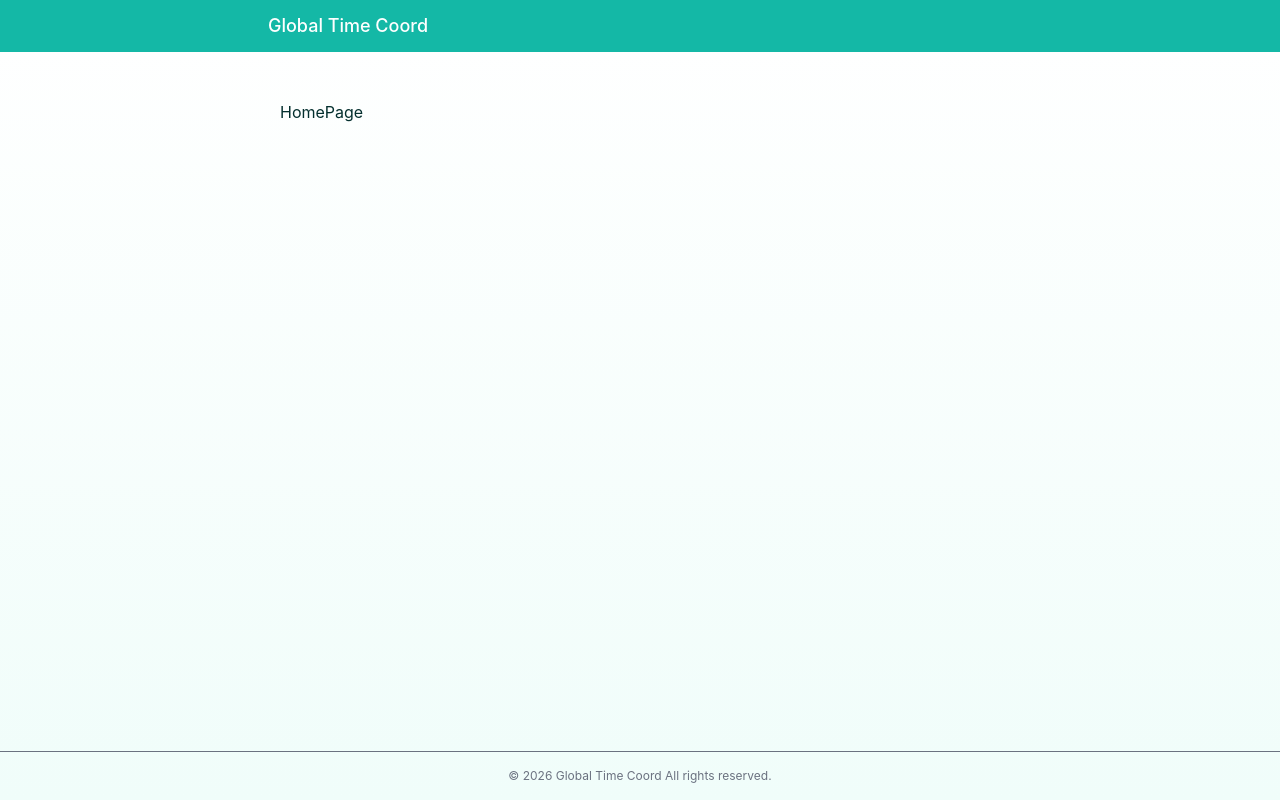
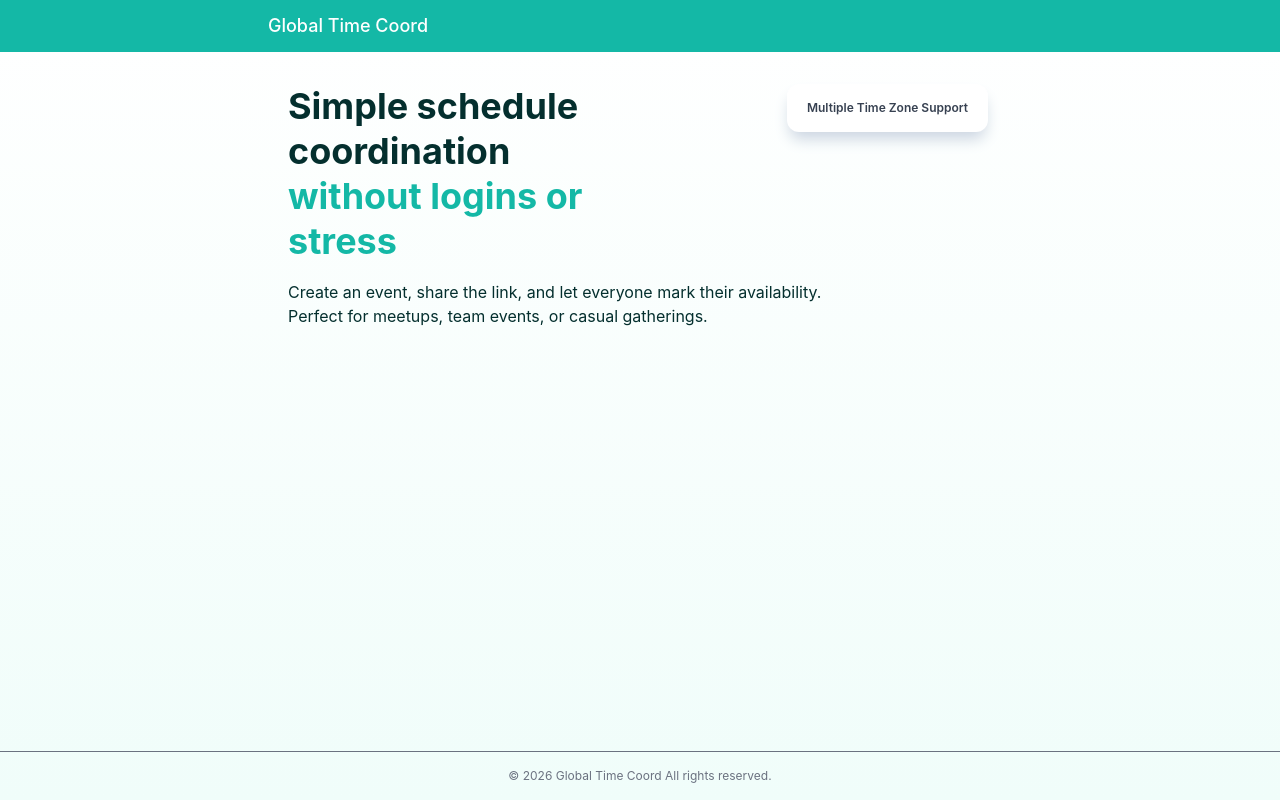
Before and after one commit to masuyama13/scheduling-polls, a React (Vite) app in the folder frontend/: page / in a window 1280 px wide. Built offline with nearby package versions, Linux system fonts and the light colour scheme.

Commit message:
Add app intro

```diff
--- /dev/null
+++ b/frontend/src/components/AppIntro.tsx
@@ -0,0 +1,28 @@
+export default function AppIntro() {
+  return (
+    <div className="app-intro">
+      <section>
+        <div className="mx-auto max-w-3xl">
+          <div className="flex justify-between">
+            <h1 className="w-1/2 text-3xl sm:text-4xl font-bold text-content-primary leading-tight">
+              Simple schedule coordination
+              <span className="block text-brand-primary">without logins or stress</span>
+            </h1>
+
+            <div className="mx-1">
+              <div
+                className="rounded-xl bg-surface-panel text-content-secondary px-5 py-4 font-semibold text-xs shadow-panel max-w-xs">
+                <p>Multiple Time Zone Support</p>
+              </div>
+            </div>
+          </div>
+
+          <p className="mt-4 text-base text-content-primary max-w-xl">
+            Create an event, share the link, and let everyone mark their availability. Perfect for meetups,
+            team events, or casual gatherings.
+          </p>
+        </div>
+      </section>
+    </div>
+  )
+}
--- a/frontend/src/pages/HomePage.tsx
+++ b/frontend/src/pages/HomePage.tsx
@@ -1,8 +1,10 @@
+import AppIntro from '../components/AppIntro'
+
 export default function HomePage() {
   return (
     <div className="home-page text-content-primary">
-      <main className="mx-auto flex max-w-3xl flex-col gap-10 px-6 py-12">
-        HomePage
+      <main className="mx-auto flex max-w-3xl flex-col gap-10 p-8">
+        <AppIntro />
       </main>
     </div>
   )
```
